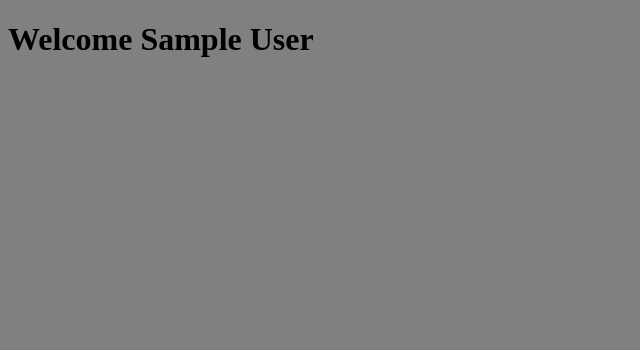
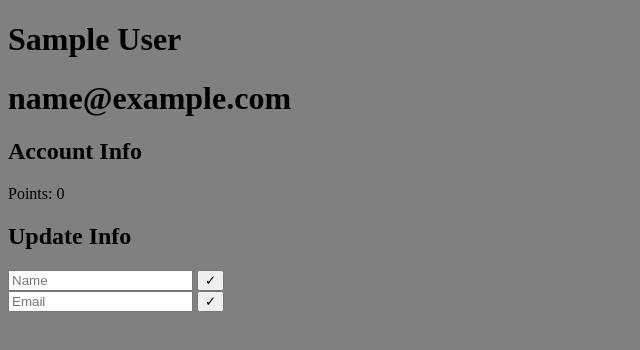
Before and after one commit to shawnduong/HackerPass, a Flask app: page /app in a window 1280 px wide. Shown: the top 350 px of the page, without its empty margins (0-640 px from the left). Run offline with Flask 2, Linux system fonts and the light colour scheme; the visitor is signed in with stand-in values (Sample User, id 1); data comes from the database, SQL or seed files in the repository.

Commit message:
Implemented basic AJAX name and email updating.

```diff
--- /dev/null
+++ b/src/web/static/js/ajax.js
@@ -0,0 +1,43 @@
+$("#user-update-name").submit(function()
+{
+	if ($("#user-update-name-field").val() == "")  return;
+
+	$.ajax(
+	{
+		url: "/ajax/user/update/name",
+		type: "POST",
+		data: $("#user-update-name").serialize(),
+		success: function(response)
+		{
+			if (response["Status"] == "Name updated.")
+			{
+				$("#user-name").html($("#user-update-name-field").val());
+				$("#user-update-name-field").val("");
+			}
+		}
+	});
+
+	return false;
+});
+
+$("#user-update-email").submit(function()
+{
+	if ($("#user-update-email-field").val() == "")  return;
+
+	$.ajax(
+	{
+		url: "/ajax/user/update/email",
+		type: "POST",
+		data: $("#user-update-email").serialize(),
+		success: function(response)
+		{
+			if (response["Status"] == "Email updated.")
+			{
+				$("#user-email").html($("#user-update-email-field").val());
+				$("#user-update-email-field").val("");
+			}
+		}
+	});
+
+	return false;
+});
--- a/src/web/templates/app.html
+++ b/src/web/templates/app.html
@@ -5,26 +5,34 @@
 
 <body>
 
+	<script src="{{ url_for('static', filename='js/jquery-3.6.0.min.js') }}" defer></script>
+	<script src="{{ url_for('static', filename='js/ajax.js') }}" defer></script>
+
 	{% if current_user.name != None %}
-		<h1>Welcome {{ current_user.name}}</h1>
+		<h1 id="user-name">{{ current_user.name }}</h1>
 	{% else %}
-		<h1>Welcome {{ current_user.cardID }}</h1>
+		<h1 id="user-name">HackerPass</h1>
 	{% endif %}
 
-	{% if current_user.name == None %}
-		<form id="user-update-name" action="/ajax/user/update/name" method="POST">
-			<label for="name">Name:</label>
-			<input type="text" id="name" name="name">
-			<button id="user-update-name-submit">Submit</button>
-		</form>
+	{% if current_user.email != None %}
+		<h1 id="user-email">{{ current_user.email }}</h1>
+	{% else %}
+		<h1 id="user-email">Email not set.</h1>
 	{% endif %}
 
-	{% if current_user.email == None %}
-		<form id="user-update-email" action="/ajax/user/update/email" method="POST">
-			<label for="email">Email:</label>
-			<input type="email" id="email" name="email">
-			<button id="user-update-email-submit">Submit</button>
-		</form>
-	{% endif %}
+	<h2>Account Info</h2>
 
+	<p>Points: <span id="user-points">{{ current_user.points }}</span></p>
+
+	<h2>Update Info</h2>
+
+	<form id="user-update-name">
+		<input type="text" id="user-update-name-field" name="name" placeholder="Name">
+		<input type="submit" value="✓">
+	</form>
+
+	<form id="user-update-email">
+		<input type="email" id="user-update-email-field" name="email" placeholder="Email">
+		<input type="submit" value="✓">
+	</form>
 </body>
```
